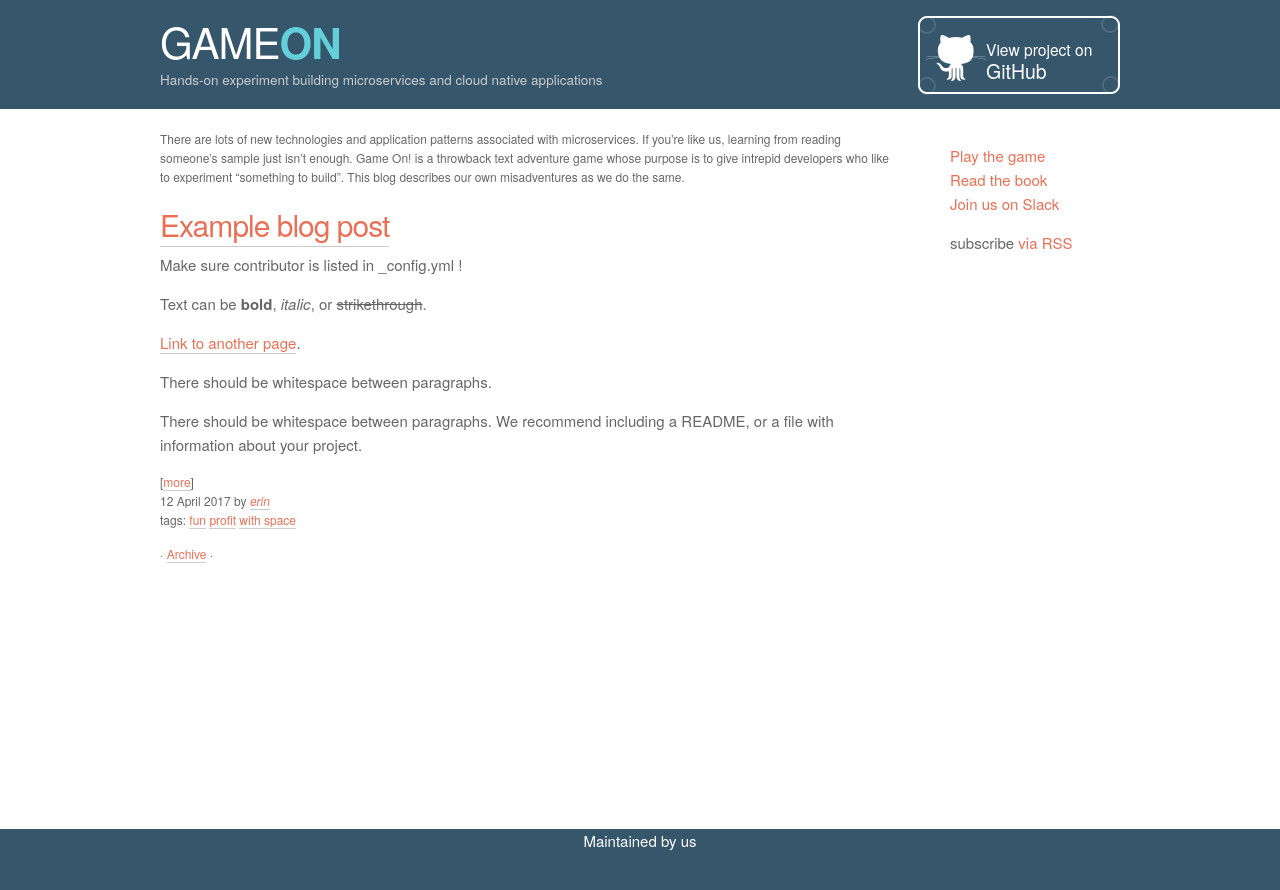
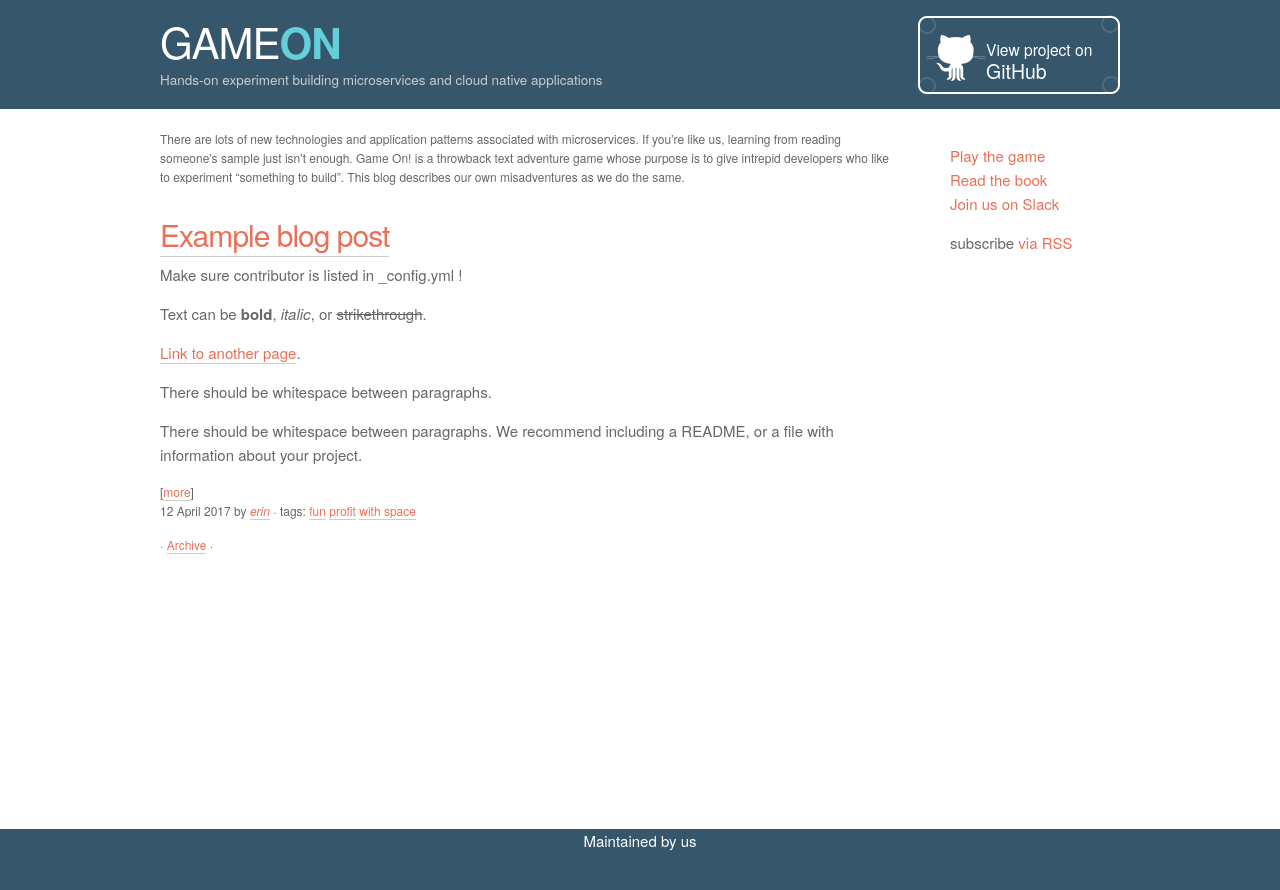
Before and after one commit to hsaunders0788/gameontext.github.io, a Jekyll site: the page built from index.md, in a window 1280 px wide. Shown: the top 890 px of the page. Built offline with Jekyll 4.4.1, drawn with Linux system fonts in a browser that asks for light colours.

Commit message:
post footer
Signed-off-by: Erin Schnabel <schnabel@us.ibm.com>

```diff
--- a/_layouts/home.html
+++ b/_layouts/home.html
@@ -23,7 +23,7 @@ layout: default
         <div>[<a class="read-more" href="{{ post.url | prepend: site.baseurl }}">more</a>]</div>
         {% endif %}
         <time class="post_date">{{ post.date | date: "%d %B %Y" }}</time> by
-        <address class="author"><a rel="author" target="_blank" href="https://github.com/{{author.github}}">{{ post.contributor }}</a></address>
+        <address class="author"><a rel="author" target="_blank" href="https://github.com/{{author.github}}">{{ post.contributor }}</a></address> &middot;
         <div class="tags">tags: <ul>
           {% for tag in tags %}
               <li><a href="">{{tag}}</a></li>
--- a/_layouts/post.html
+++ b/_layouts/post.html
@@ -15,7 +15,7 @@ layout: default
   <footer>
     {% assign tags = (page.tags | sort) %}
     <time class="post_date">{{ page.date | date: "%d %B %Y" }}</time> by
-    <address class="author"><a rel="author" target="_blank" href="https://github.com/{{author.github}}">{{ page.contributor }}</a></address>
+    <address class="author"><a rel="author" target="_blank" href="https://github.com/{{author.github}}">{{ page.contributor }}</a></address> &middot;
     <div class="tags">tags: <ul>
       {% for tag in tags %}
           <li><a href="">{{tag}}</a></li>
--- a/assets/css/main.scss
+++ b/assets/css/main.scss
@@ -98,7 +98,7 @@ header.head .inner div {
   letter-spacing: 0;
 }
 .articles > article > header > h1 {
-  margin-top: 2rem;
+  margin-top: 3rem;
 }
 section.home,
 nav,
@@ -111,6 +111,7 @@ nav {
 nav ul,
 nav li,
 article footer address,
+article footer .tags,
 article footer .tags ul,
 article footer .tags li {
   display: inline;
```
